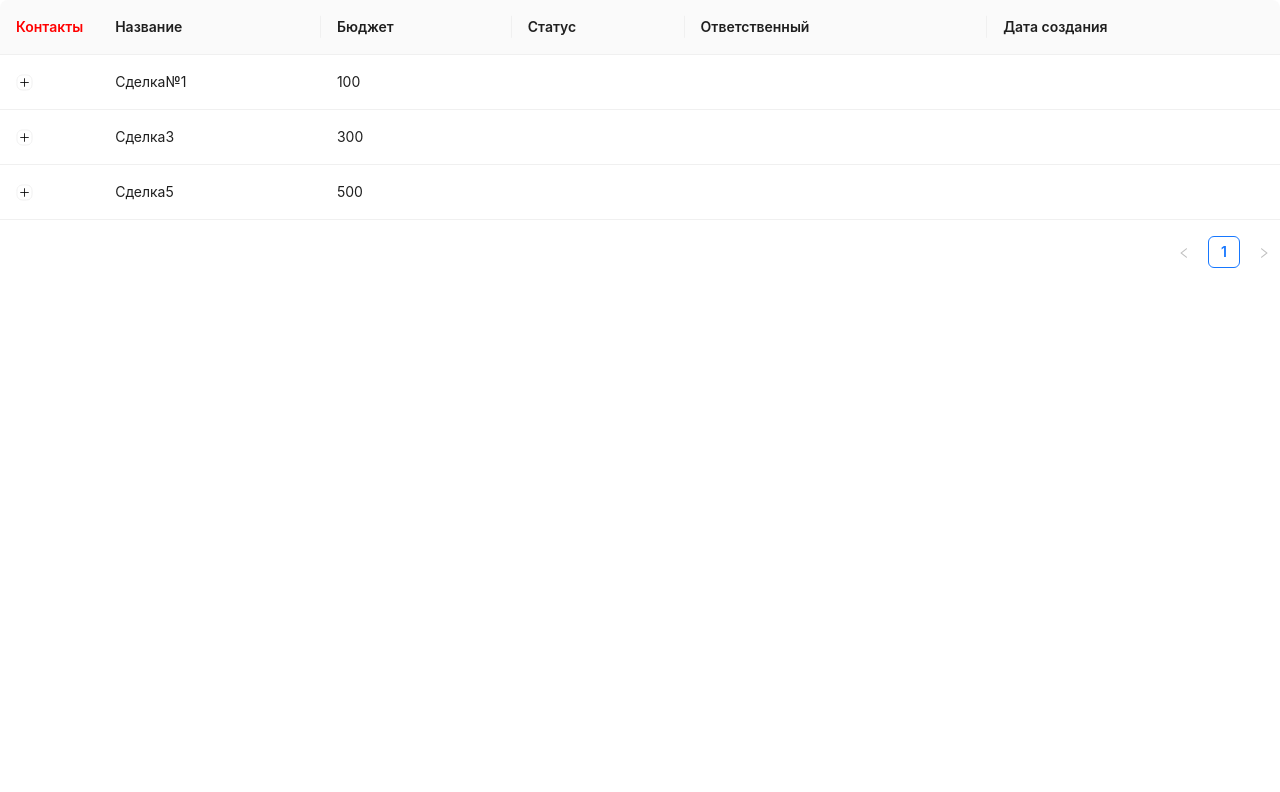
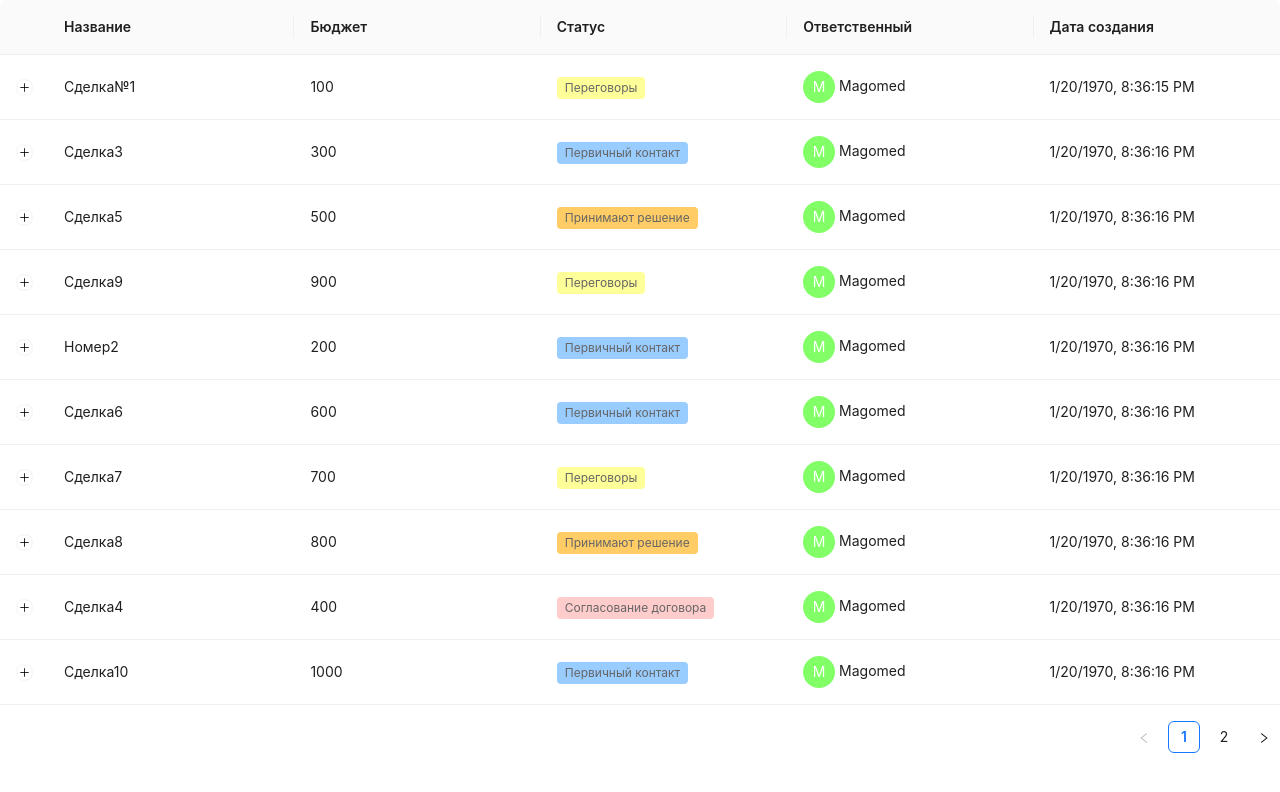
Before and after one commit to user530/rocketsales_frontend, a Vue app: page / in a window 1280 px wide. Shown: the top 792 px of the page. Built offline with nearby package versions, Linux system fonts and the light colour scheme.

Commit message:
Leads table updated, all columns done

```diff
--- a/src/components/LeadsTable.vue
+++ b/src/components/LeadsTable.vue
@@ -1,7 +1,9 @@
 <script lang="ts">
 import { defineComponent, ref } from 'vue';
-import { IColumn, ILead, ILeadContact } from '../types';
+import { ILead } from '../types';
 import ContactsTable from './ContactsTable.vue';
+import { charToColor } from '../utils';
+import type { TableColumnType } from 'ant-design-vue/es';
 
 export default defineComponent({
     name: 'LeadsTable',
@@ -15,7 +17,6 @@ export default defineComponent({
         // Placeholder data
         leadsData.value = [
             {
-                "key": 1,
                 "name": "Сделка№1",
                 "price": 100,
                 "created_at": 1715775952,
@@ -29,8 +30,9 @@ export default defineComponent({
                 "contacts": [
                     {
                         "name": "Василий Пупкин",
-                        "phone": "Должность1",
-                        "email": "Почта1"
+                        "phone": "Телефон1",
+                        "email": "Почта1",
+                        "position": "Должность1"
                     },
                     {
                         "name": "Пётр",
@@ -40,7 +42,6 @@ export default defineComponent({
                 ]
             },
             {
-                "key": 2,
                 "name": "Сделка3",
                 "price": 300,
                 "created_at": 1715776192,
@@ -54,13 +55,13 @@ export default defineComponent({
                 "contacts": [
                     {
                         "name": "Василий Пупкин",
-                        "phone": "Должность1",
-                        "email": "Почта1"
+                        "phone": "Телефон1",
+                        "email": "Почта1",
+                        "position": "Должность1"
                     }
                 ]
             },
             {
-                "key": 3,
                 "name": "Сделка5",
                 "price": 500,
                 "created_at": 1715776345,
@@ -73,9 +74,215 @@ export default defineComponent({
                 },
                 "contacts": []
             },
-        ]
+            {
+                "name": "Сделка9",
+                "price": 900,
+                "created_at": 1715776511,
+                "status": {
+                    "name": "Переговоры",
+                    "color": "#ffff99"
+                },
+                "responsible": {
+                    "name": "Magomed"
+                },
+                "contacts": [
+                    {
+                        "name": "Василий Пупкин",
+                        "phone": "Телефон1",
+                        "email": "Почта1",
+                        "position": "Должность1"
+                    }
+                ]
+            },
+            {
+                "name": "Номер2",
+                "price": 200,
+                "created_at": 1715776154,
+                "status": {
+                    "name": "Первичный контакт",
+                    "color": "#99ccff"
+                },
+                "responsible": {
+                    "name": "Magomed"
+                },
+                "contacts": [
+                    {
+                        "name": "Пелагея Шувалова",
+                        "phone": "Телефон2",
+                        "position": "Должность2"
+                    }
+                ]
+            },
+            {
+                "name": "Сделка6",
+                "price": 600,
+                "created_at": 1715776413,
+                "status": {
+                    "name": "Первичный контакт",
+                    "color": "#99ccff"
+                },
+                "responsible": {
+                    "name": "Magomed"
+                },
+                "contacts": []
+            },
+            {
+                "name": "Сделка7",
+                "price": 700,
+                "created_at": 1715776446,
+                "status": {
+                    "name": "Переговоры",
+                    "color": "#ffff99"
+                },
+                "responsible": {
+                    "name": "Magomed"
+                },
+                "contacts": [
+                    {
+                        "name": "Яков Королёв",
+                        "phone": "Телефон4",
+                        "email": "Почта4"
+                    }
+                ]
+            },
+            {
+                "name": "Сделка8",
+                "price": 800,
+                "created_at": 1715776484,
+                "status": {
+                    "name": "Принимают решение",
+                    "color": "#ffcc66"
+                },
+                "responsible": {
+                    "name": "Magomed"
+                },
+                "contacts": [
+                    {
+                        "name": "Светлана Камалова"
+                    }
+                ]
+            },
+            {
+                "name": "Сделка4",
+                "price": 400,
+                "created_at": 1715776218,
+                "status": {
+                    "name": "Согласование договора",
+                    "color": "#ffcccc"
+                },
+                "responsible": {
+                    "name": "Magomed"
+                },
+                "contacts": [
+                    {
+                        "name": "Марьяна Кайназарова",
+                        "phone": "Телефон4",
+                        "email": "Почта4"
+                    },
+                    {
+                        "name": "Василий Пупкин",
+                        "phone": "Телефон1",
+                        "email": "Почта1",
+                        "position": "Должность1"
+                    },
+                    {
+                        "name": "Пётр",
+                        "phone": "Телефон5",
+                        "email": "Почта5"
+                    }
+                ]
+            },
+            {
+                "name": "Сделка10",
+                "price": 1000,
+                "created_at": 1715776538,
+                "status": {
+                    "name": "Первичный контакт",
+                    "color": "#99ccff"
+                },
+                "responsible": {
+                    "name": "Magomed"
+                },
+                "contacts": [
+                    {
+                        "name": "Михаил Калашников",
+                        "email": "Почта2",
+                        "position": "Должность3"
+                    }
+                ]
+            },
+            {
+                "name": "Тестовая21",
+                "price": 250,
+                "created_at": 1715959844,
+                "status": {
+                    "name": "Первичный контакт",
+                    "color": "#99ccff"
+                },
+                "responsible": {
+                    "name": "Magomed"
+                },
+                "contacts": [
+                    {
+                        "name": "Павел",
+                        "email": "Почта21"
+                    }
+                ]
+            },
+            {
+                "name": "тестовая23",
+                "price": 300,
+                "created_at": 1715959932,
+                "status": {
+                    "name": "Переговоры",
+                    "color": "#ffff99"
+                },
+                "responsible": {
+                    "name": "Magomed"
+                },
+                "contacts": [
+                    {
+                        "name": "Алёша Попович",
+                        "phone": "телефон23",
+                        "email": "почта23"
+                    }
+                ]
+            },
+            {
+                "name": "Тестова22",
+                "price": 0,
+                "created_at": 1715959874,
+                "status": {
+                    "name": "Принимают решение",
+                    "color": "#ffcc66"
+                },
+                "responsible": {
+                    "name": "Magomed"
+                },
+                "contacts": [
+                    {
+                        "name": "",
+                        "phone": "телефон22",
+                        "email": "почта22"
+                    }
+                ]
+            },
+            {
+                "name": "Сделка #2892909",
+                "price": 0,
+                "created_at": 1715959948,
+                "status": {
+                    "name": "Первичный контакт",
+                    "color": "#99ccff"
+                },
+                "responsible": {
+                    "name": "Magomed"
+                },
+                "contacts": []
+            }
+        ].map((val, ind) => ({ ...val, key: ind }));
 
-        const columns: IColumn[] = [
+        const columns: TableColumnType<ILead>[] = [
             {
                 title: 'Название',
                 dataIndex: 'name',
@@ -108,6 +315,7 @@ export default defineComponent({
             columns,
             loading,
             leadsData,
+            charToColor,
         };
     }
 });
@@ -115,16 +323,37 @@ export default defineComponent({
 
 <template>
     <a-spin :spinning="loading">
-        <a-table :columns="columns" :dataSource="leadsData">
-            <!-- Expand column setup -->
+        <a-table :columns="columns" :dataSource="leadsData" :expandRowByClick=true tableLayout="fixed">
             <template #expandedRowRender="{ record }: { record: ILead }">
                 <ContactsTable :contacts="record.contacts" />
             </template>
 
-            <!-- Expand column title -->
-            <template #expandColumnTitle>
-                <span style="color:red">Контакты</span>
+            <template #bodyCell="{ column, record }: { column: TableColumnType, record: ILead }">
+                <!-- Status column -->
+                <template v-if="column.key === 'status'">
+                    <a-tag :color="record.status.color" class="custom-tag-text-color">{{ record.status.name }}</a-tag>
+                </template>
+
+                <!-- Responsible column -->
+                <template v-if="column.key === 'responsible'">
+                    <a-avatar
+                        :style="{ 'background-color': charToColor(record.responsible.name ? record.responsible.name : '?') }">
+                        {{ record.responsible.name ? record.responsible.name[0] : '?' }}
+                    </a-avatar>
+                    {{ record.responsible.name }}
+                </template>
+
+                <!-- Created At column -->
+                <template v-if="column.key === 'created_at'">
+                    {{ new Date(record.created_at).toLocaleString() }}
+                </template>
             </template>
         </a-table>
     </a-spin>
 </template>
+
+<style scoped>
+:deep .custom-tag-text-color {
+    color: #666 !important;
+}
+</style>
```
